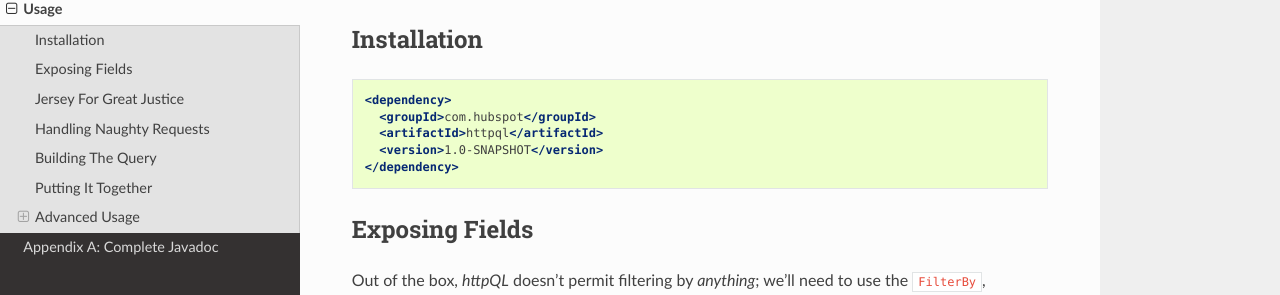
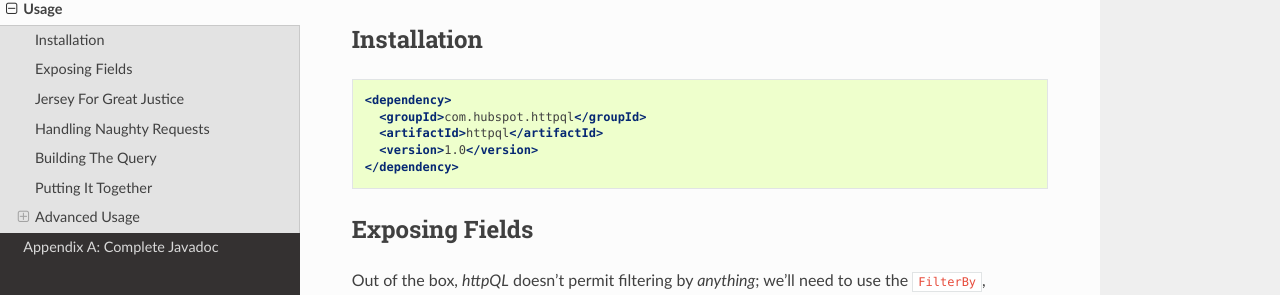
Before and after one commit to HubSpot/httpQL, a Sphinx documentation site: the page built from docs/usage.rst, in a window 1280 px wide and 900 px high. Shown: the part 137-432 px from the top of the window. Built offline with Sphinx 7.4.7 and the Read the Docs theme 2.0.0, drawn with Linux system fonts in a browser that asks for light colours; cross-references to code outside the pages are shown as plain code; some of the changed text lies outside the part shown.

Commit message:
minor tweaks to docs

```diff
--- a/README.rst
+++ b/README.rst
@@ -34,4 +34,4 @@
 
 .. _Rosetta: https://github.com/HubSpot/Rosetta
 .. _Jackson: http://wiki.fasterxml.com/JacksonHome
-.. _Get reading, then!: https://.../docs/httpQL/latest
+.. _Get reading, then!: http://github.hubspot.com/httpQL/
--- a/docs/conf.py
+++ b/docs/conf.py
@@ -49,7 +49,7 @@
 
 # General information about the project.
 project = u'httpQL'
-copyright = u'2014, HubSpot Inc'
+copyright = u'2016, HubSpot Inc'
 
 # The version info for the project you're documenting, acts as replacement for
 # |version| and |release|, also used in various other places throughout the
--- a/docs/usage.rst
+++ b/docs/usage.rst
@@ -7,9 +7,9 @@
 .. code-block:: xml
 
   <dependency>
-    <groupId>com.hubspot</groupId>
+    <groupId>com.hubspot.httpql</groupId>
     <artifactId>httpql</artifactId>
-    <version>1.0-SNAPSHOT</version>
+    <version>1.0</version>
   </dependency>
 
 
```
Also changed, not shown: 1 other file.
